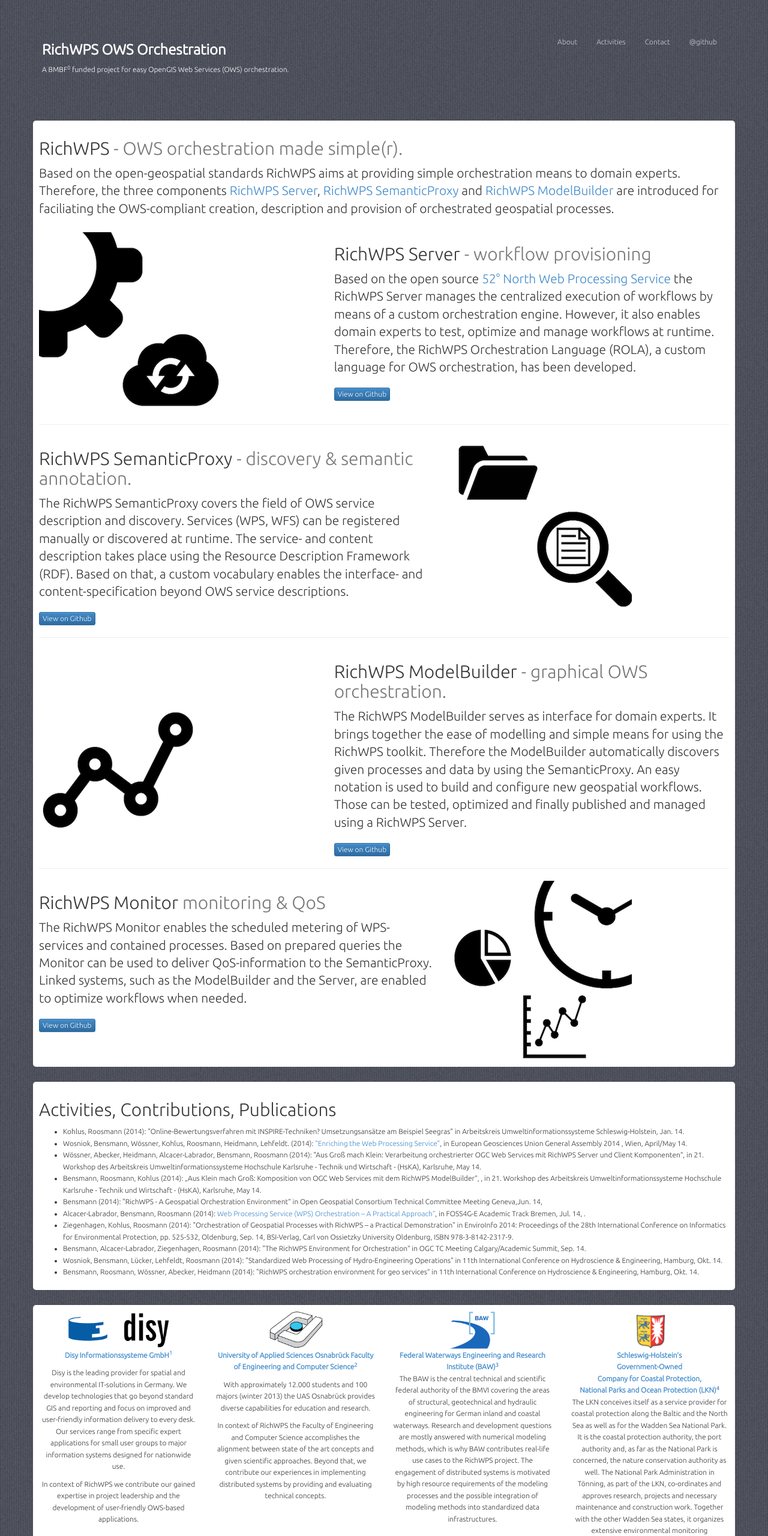
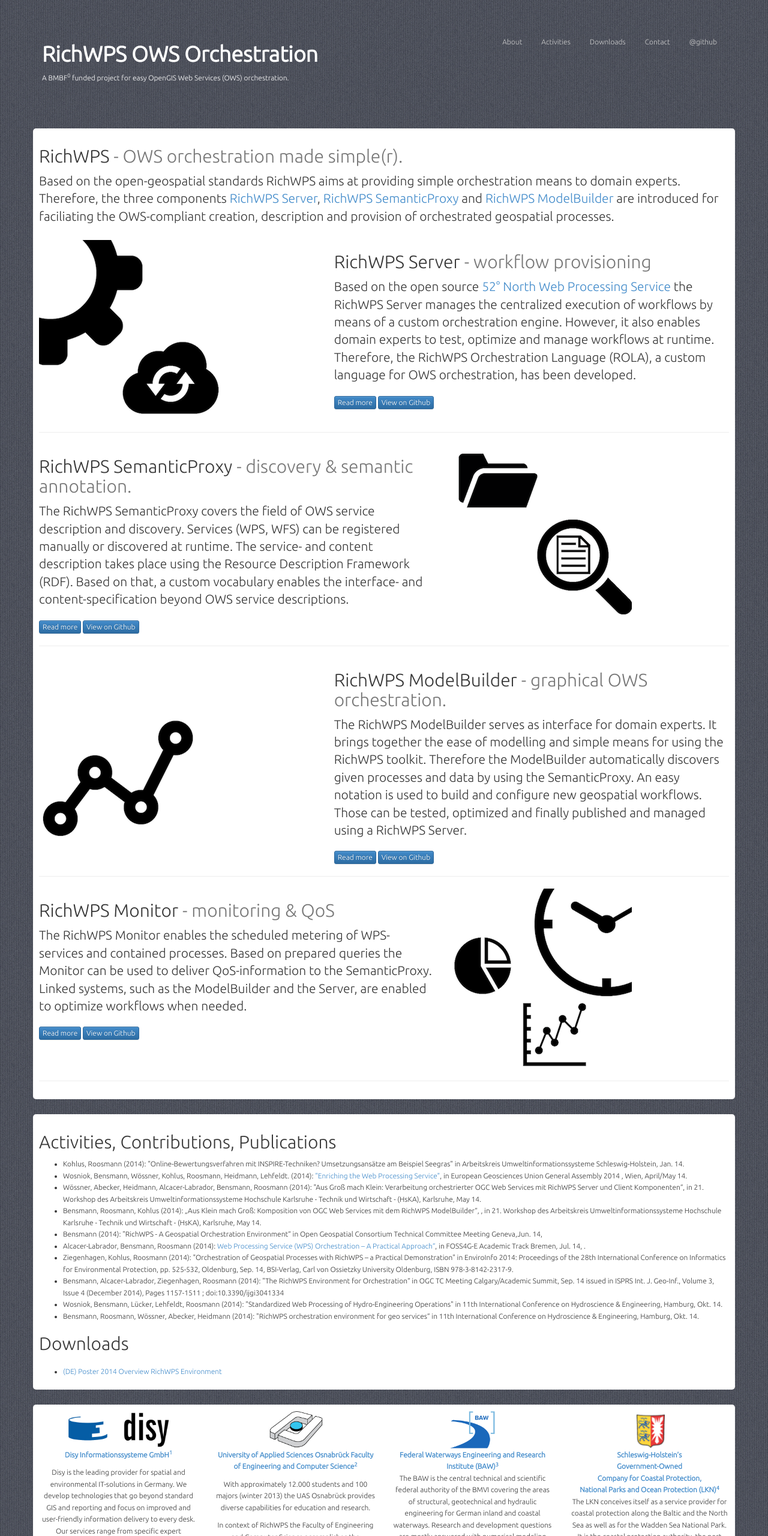
Before and after one commit to richwps/richwps.github.io, a plain HTML site: page index.html in a window 1280 px wide. Shown: the top 2560 px of the page at 60% size. Drawn offline with nearby package versions, Linux system fonts and the light colour scheme.

Commit message:
Added downloads.

```diff
--- a/index.html
+++ b/index.html
@@ -28,14 +28,16 @@
 
     <div class="header">
         <ul class="nav nav-pills pull-right">
-        <li><a href="#about">About</a></li>
-        <li><a href="#activities">Activities</a></li>
-        <li><a href="#contact">Contact</a></li>
+        <li><a href="index.html#about">About</a></li>
+        <li><a href="index.html#activities">Activities</a></li>
+        <li><a href="index.html#downloads">Downloads</a></li>
+        <li><a href="index.html#contact">Contact</a></li>
+        <!--<li><a href="concept.html">Concept</a></li>-->
         <li><a href="https://github.com/richwps" target="_blank">@github</a></li>
 
 
         </ul>
-        <h3 style="font-weight:bold;">RichWPS OWS Orchestration</h3>A BMBF<sup>0</sup> funded project for easy OpenGIS Web Services (OWS) orchestration.
+        <h1 style="font-weight:bold;">RichWPS OWS Orchestration</h1>A BMBF<sup>0</sup> funded project for easy OpenGIS Web Services (OWS) orchestration.
       </div>
 
   </div>
@@ -60,6 +62,7 @@
           <h2 class="featurette-heading">RichWPS Server <span class="text-muted">- workflow provisioning</span></h2>
           <p class="lead">Based on the open source <a href="http://52north.org/" target="_blank">52° North Web Processing Service</a> the RichWPS Server manages the centralized execution of workflows by means of a custom orchestration engine. However, it also enables domain experts to test, optimize and manage workflows at runtime. Therefore, the RichWPS Orchestration Language (ROLA), a custom language for OWS orchestration, has been developed.
           </p>
+          <a href="" target="_blank" class="btn btn-primary btn-xs">Read more</a>
           <a href="http://github.com/richwps/server" target="_blank" class="btn btn-primary btn-xs">View on Github</a>
         </div>
       </div>
@@ -71,6 +74,7 @@
         <div class="col-md-7">
           <h2 class="featurette-heading">RichWPS SemanticProxy <span class="text-muted">- discovery &amp; semantic annotation.</span></h2>
           <p class="lead">The RichWPS SemanticProxy covers the field of OWS service description and discovery. Services (WPS, WFS) can be registered manually or discovered at runtime. The service- and content description takes place using the Resource Description Framework (RDF). Based on that, a custom vocabulary enables the interface- and content-specification beyond OWS service descriptions.</p>
+          <a href="" target="_blank" class="btn btn-primary btn-xs">Read more</a>
           <a href="http://github.com/richwps/semanticproxy" target="_blank" class="btn btn-primary btn-xs">View on Github</a>
         </div>
         <div class="col-md-5">
@@ -88,6 +92,7 @@
         <div class="col-md-7">
           <h2 class="featurette-heading">RichWPS ModelBuilder <span class="text-muted">- graphical OWS orchestration.</span></h2>
           <p class="lead">The RichWPS ModelBuilder serves as interface for domain experts. It brings together the ease of modelling and simple means for using the RichWPS toolkit. Therefore the ModelBuilder automatically discovers given processes and data by using the SemanticProxy. An easy notation is used to build and configure new geospatial workflows. Those can be tested, optimized and finally published and managed using a RichWPS Server.</p>
+          <a href="" target="_blank" class="btn btn-primary btn-xs">Read more</a>
           <a href="http://github.com/richwps/modelbuilder" target="_blank" class="btn btn-primary btn-xs">View on Github</a>
         </div>
       </div>
@@ -96,13 +101,19 @@
 
       <div id="monitor" class="row featurette">
         <div class="col-md-7">
-          <h2 class="featurette-heading">RichWPS Monitor <span class="text-muted">monitoring &amp; QoS</span></h2>
+          <h2 class="featurette-heading">RichWPS Monitor <span class="text-muted">- monitoring &amp; QoS</span></h2>
           <p class="lead">The RichWPS Monitor enables the scheduled metering of WPS-services and contained processes. Based on prepared queries the Monitor can be used to deliver QoS-information to the SemanticProxy. Linked systems, such as the ModelBuilder and the Server, are enabled to optimize workflows when needed.</p>
+          <a href="" target="_blank" class="btn btn-primary btn-xs">Read more</a>
           <a href="http://github.com/richwps/monitor" target="_blank" class="btn btn-primary btn-xs">View on Github</a>
         </div>
         <div class="col-md-5">
           <img class="featurette-image img-responsive" src="/img/monitor.png" alt="">
         </div>
+      </div>
+
+      <hr class="featurette-divider">
+
+        <div id="interaction" class="row featurette">
       </div>
 </div><!--container-->
 
@@ -118,10 +129,16 @@ General Assembly 2014 , Wien, April/May 14.</li>
     <li>Bensmann (2014): "RichWPS - A Geospatial Orchestration Environment“ in Open Geospatial Consortium Technical Committee Meeting Geneva,Jun. 14,     </li>
   <li>Alcacer-Labrador, Bensmann, Roosmann (2014): <a href="http://foss4g-e.org/content/web-processing-service-wps-orchestration-practical-approach" target=_"blank">Web Processing Service (WPS) Orchestration – A Practical Approach“</a>, in FOSS4G-E Academic Track Bremen, Jul. 14, .</li>
   <li>Ziegenhagen, Kohlus, Roosmann (2014): "Orchestration of Geospatial Processes with RichWPS – a Practical Demonstration" in EnviroInfo 2014: Proceedings of the 28th International Conference on Informatics for Environmental Protection, pp. 525-532, Oldenburg, Sep. 14, BSI-Verlag, Carl von Ossietzky University Oldenburg, ISBN 978-3-8142-2317-9.</li>
-  <li>Bensmann, Alcacer-Labrador, Ziegenhagen, Roosmann (2014): "The RichWPS Environment for Orchestration“ in OGC TC Meeting Calgary/Academic Summit, Sep. 14.</li>
+  <li>Bensmann, Alcacer-Labrador, Ziegenhagen, Roosmann (2014): "The RichWPS Environment for Orchestration“ in OGC TC Meeting Calgary/Academic Summit, Sep. 14 issued in ISPRS Int. J. Geo-Inf., Volume 3, Issue 4 (December 2014), Pages 1157-1511 ; doi:10.3390/ijgi3041334</li>
   <li>Wosniok, Bensmann, L&uuml;cker, Lehfeldt, Roosmann (2014): "Standardized Web Processing of Hydro-Engineering Operations" in 11th International Conference on Hydroscience &amp; Engineering, Hamburg, Okt. 14.</li>
   <li>Bensmann, Roosmann, W&ouml;ssner, Abecker, Heidmann (2014): "RichWPS orchestration environment for geo services“ in 11th International Conference on Hydroscience &amp; Engineering, Hamburg, Okt. 14.</li>
   </ul>
+  <h2 id="downloads">Downloads</h2>
+  <p class="lead">
+    <ul>
+            <li><a href="/pdf/2014_RichWPS_Poster_v1_gross-2.pdf" target="_blank">(DE) Poster 2014 Overview RichWPS Environment</a></li>
+            </ul>
+          </p>
   </div>
   </div><!--container-->
 
```
Also changed, not shown: 1 other file.
